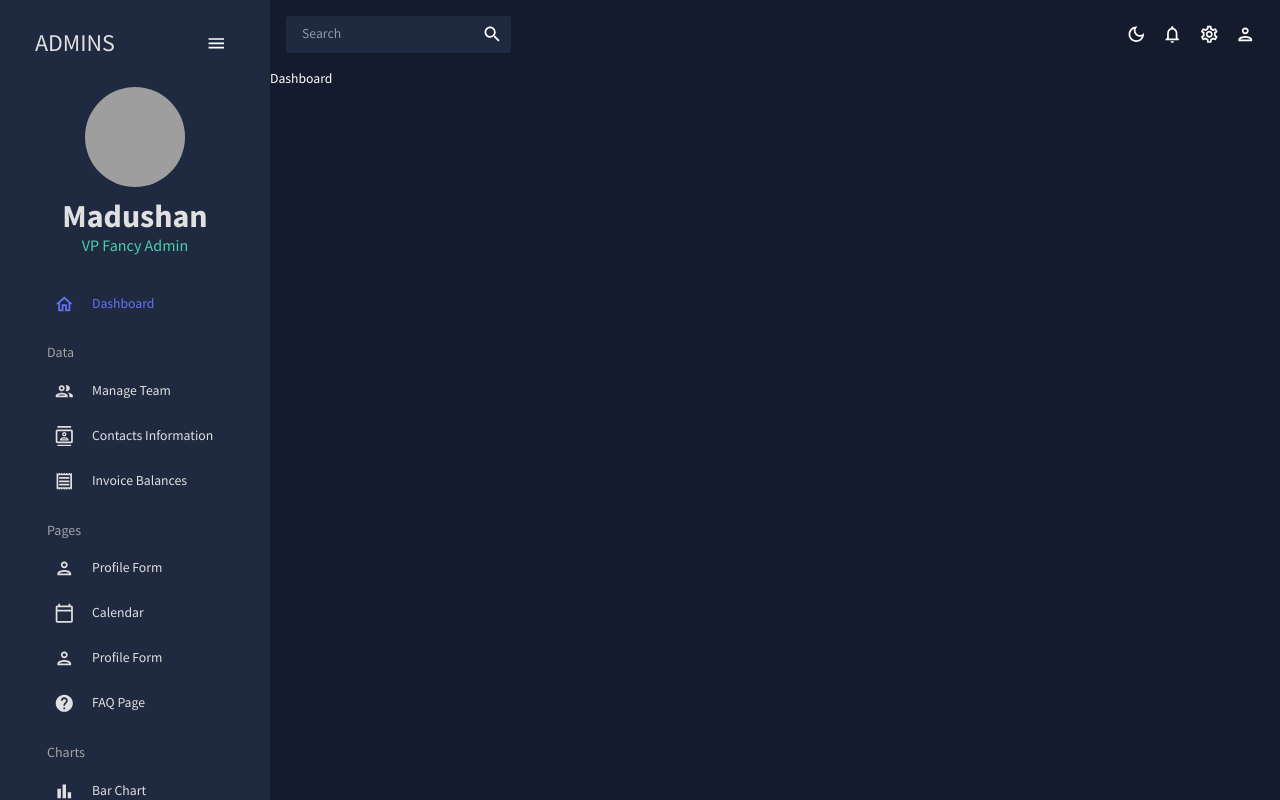
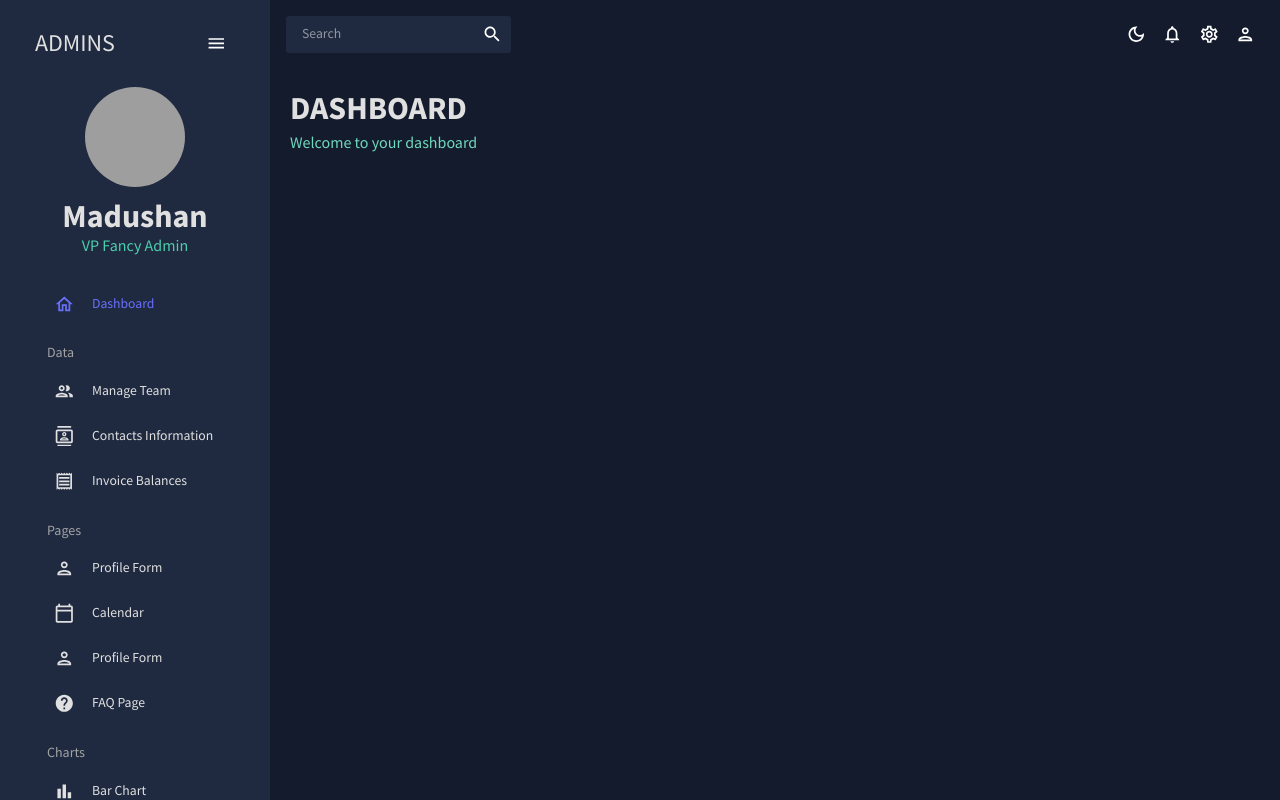
Before and after one commit to Madushan97/Admin-Dashboard, a React (Create React App) app: page / in a window 1280 px wide. Built offline with nearby package versions, Linux system fonts and the light colour scheme; grey boxes are pictures that could not be loaded.

Commit message:
dashboard title

```diff
--- /dev/null
+++ b/src/components/Header.jsx
@@ -0,0 +1,29 @@
+import { Typography, Box, useTheme } from '@mui/material';
+import { tokens } from '../theme'
+
+const Header = ({ title, subtitle }) => {
+
+    const theme = useTheme();
+    const colors = tokens(theme.palette.mode);
+
+    return (
+        <Box mb="30px">
+            <Typography
+                variant="h2"
+                color={colors.grey[100]}
+                fontWeight="bold"
+                sx={{ mb: "5px" }}
+            >
+                {title}
+            </Typography>
+            <Typography
+                variant="h5"
+                color={colors.greenAccent[400]}
+            >
+                {subtitle}
+            </Typography>
+        </Box>
+    )
+}
+
+export default Header;
--- a/src/scenes/dashboard/index.jsx
+++ b/src/scenes/dashboard/index.jsx
@@ -1,5 +1,14 @@
+import { Box } from "@mui/material";
+import Header from "../../components/Header";
+
 const Dashboard = () => {
-    return <div>Dashboard</div>
+    return (
+        <Box m="20px">
+            <Box display="flex" justifyContent="space-between" alignItems="center">
+                <Header title="DASHBOARD" subtitle="Welcome to your dashboard" />
+            </Box>
+        </Box>
+    )
 }
 
 export default Dashboard;
```
